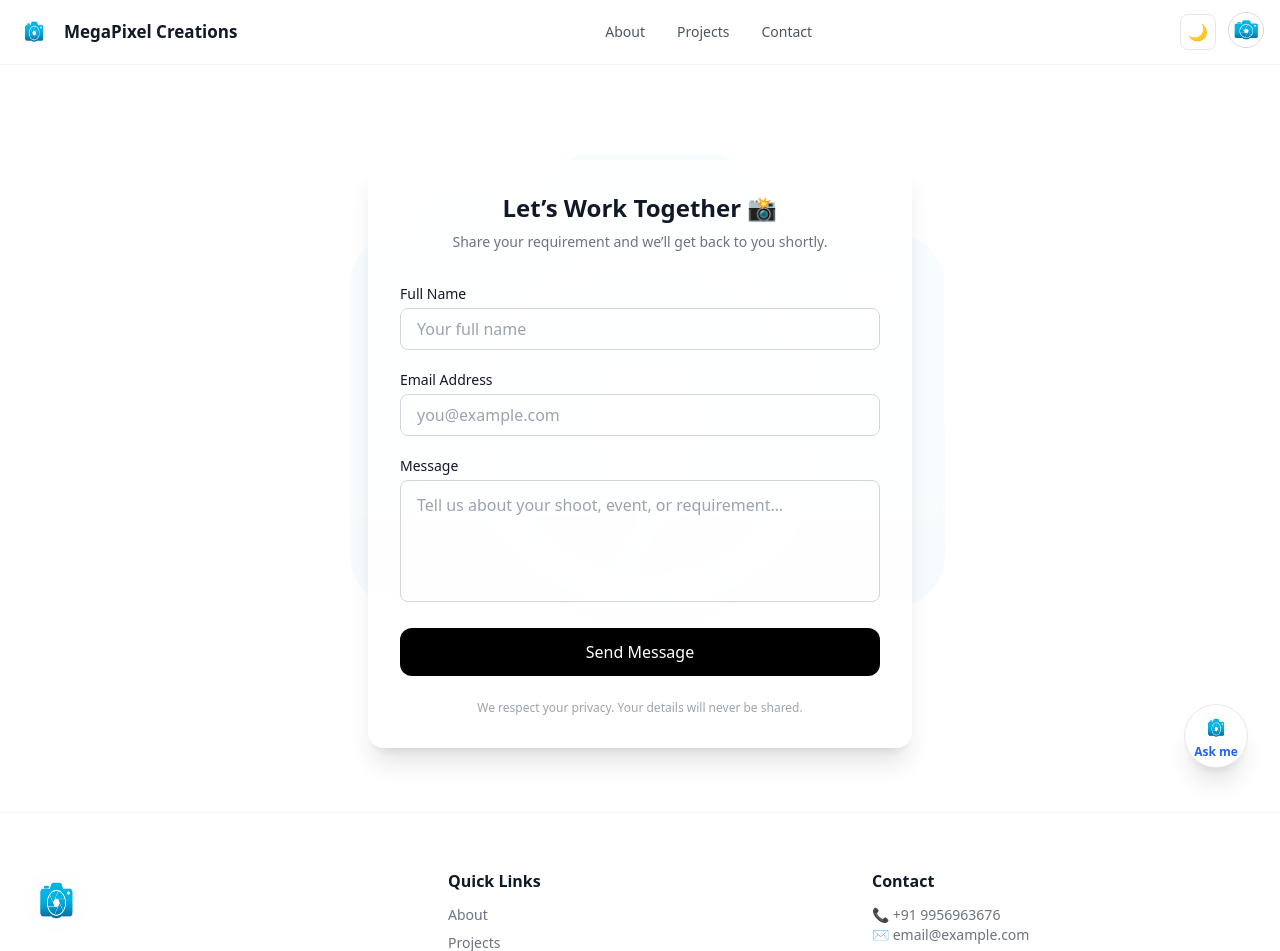
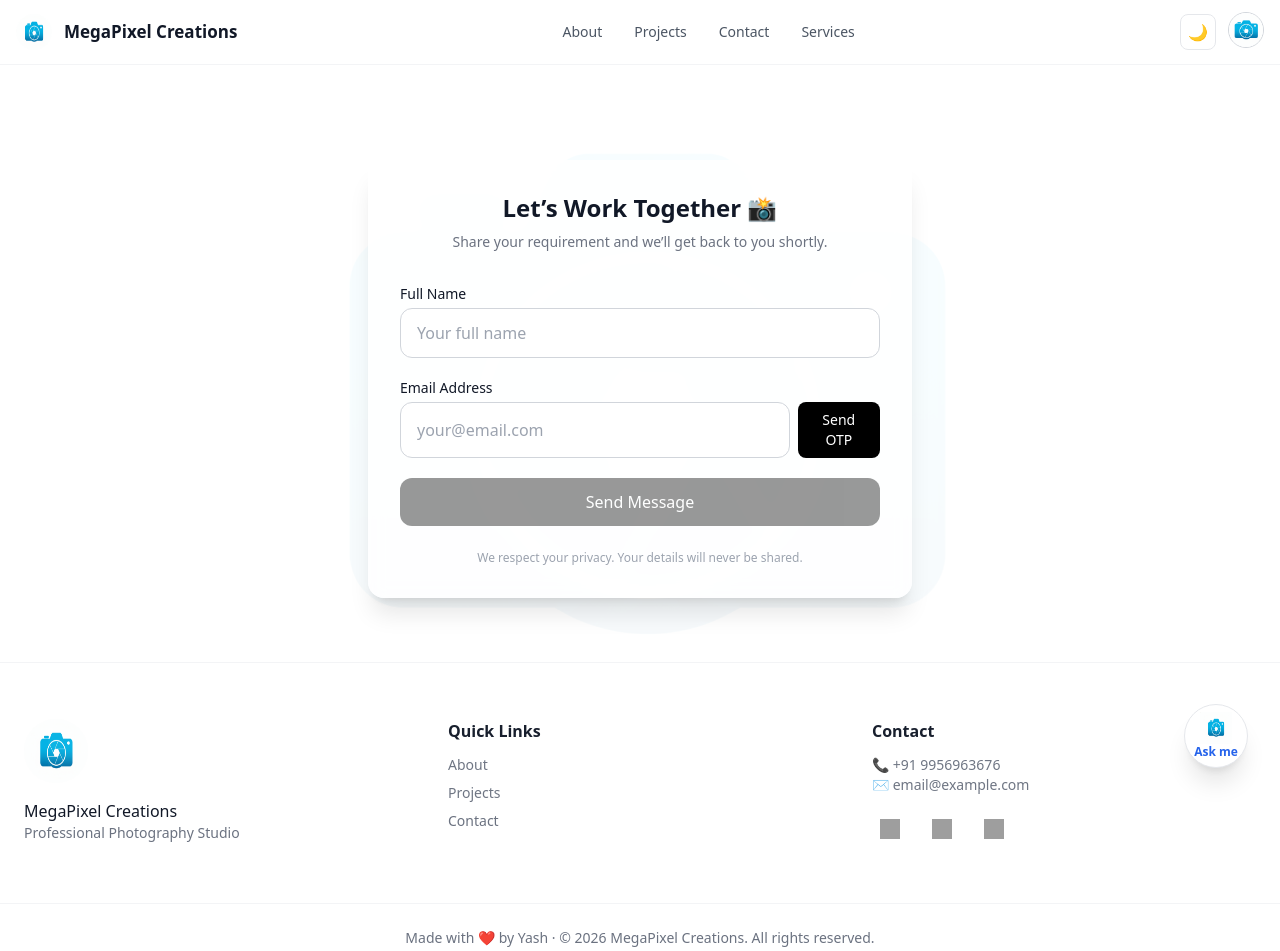
Before and after one commit to yashdotin/megapixel, a Django app: page /contact/ in a window 1280 px wide. Shown: the top 951 px of the page. Run offline with Django 5.2, Linux system fonts and the light colour scheme; some libraries are stand-ins or nearby versions; grey boxes are pictures that could not be loaded.

Commit message:
updated services and make messges as a valid user

```diff
--- a/megapixel/core/forms.py
+++ b/megapixel/core/forms.py
@@ -1,24 +1,26 @@
 from django import forms
 
 class ContactForm(forms.Form):
+
     name = forms.CharField(
-        max_length=100,
         widget=forms.TextInput(attrs={
-            'class': 'w-full px-4 py-2 rounded-lg border border-gray-300 dark:border-gray-700 bg-transparent focus:outline-none focus:ring-2 focus:ring-black dark:focus:ring-white',
-            'placeholder': 'Your full name'
+            "class": "w-full px-4 py-3 rounded-xl border border-gray-300 focus:ring-2 focus:ring-black outline-none",
+            "placeholder": "Your full name"
         })
     )
+
     email = forms.EmailField(
         widget=forms.EmailInput(attrs={
-            'class': 'w-full px-4 py-2 rounded-lg border border-gray-300 dark:border-gray-700 bg-transparent focus:outline-none focus:ring-2 focus:ring-black dark:focus:ring-white',
-            'placeholder': 'you@example.com'
+            "class": "w-full px-4 py-3 rounded-xl border border-gray-300 focus:ring-2 focus:ring-black outline-none",
+            "placeholder": "your@email.com"
         })
     )
+
     message = forms.CharField(
         widget=forms.Textarea(attrs={
-            'class': 'w-full px-4 py-3 rounded-lg border border-gray-300 dark:border-gray-700 bg-transparent focus:outline-none focus:ring-2 focus:ring-black dark:focus:ring-white resize-none',
-            'placeholder': 'Tell us about your shoot, event, or requirement…',
-            'rows': 4
+            "class": "w-full px-4 py-3 rounded-xl border border-gray-300 focus:ring-2 focus:ring-black outline-none",
+            "rows": 4,
+            "placeholder": "Tell us about your project..."
         })
     )
 
--- a/megapixel/core/urls.py
+++ b/megapixel/core/urls.py
@@ -1,6 +1,8 @@
 from django.urls import path
 from .views import home, about, projects, project_detail, contact
 from accounts.views import profile
+from . import views
+
 
 urlpatterns = [
     path('', home, name='home'),
@@ -9,4 +11,7 @@ urlpatterns = [
     path('projects/<int:pk>/', project_detail, name='project_detail'),
     path('contact/', contact, name='contact'),
     path('profile/', profile, name='profile'),
+    path('services/', views.services, name='services'),
+    path("send-otp/",views.send_otp),
+    path("verify-otp/",views.verify_otp),
 ]
--- a/megapixel/core/views.py
+++ b/megapixel/core/views.py
@@ -1,9 +1,13 @@
+from django.http import JsonResponse
 from django.shortcuts import render, get_object_or_404
 from django.contrib.auth.decorators import login_required
 from .models import Project
 from .forms import ContactForm
 from django.core.mail import send_mail
 from django.contrib.auth.models import User
+from .models import EmailOTP
+import random
+import json
 
 def home(request):
     return render(request, 'home.html')
@@ -23,41 +27,84 @@ def projects(request):
         'project_categories': Project.CATEGORY_CHOICES
     })
 
+def services(request):
+    return render(request, "services.html")
+
 def project_detail(request, pk):
     project = get_object_or_404(Project, pk=pk)
     return render(request, 'project_detail.html', {'project': project})
 
 
-def contact(request):
-    form = ContactForm(request.POST or None)
-    if form.is_valid():
-        send_mail(
-            subject=f"New message from {form.cleaned_data['name']}",
-            message=form.cleaned_data['message'],
-            from_email=form.cleaned_data['email'],
-            recipient_list=['your_email@gmail.com'],
-        )
-        return render(request, 'contact.html', {'form': ContactForm(), 'success': True})
 
-    return render(request, 'contact.html', {'form': form})
 
 def contact(request):
-    form = ContactForm(request.POST or None)
 
-    if form.is_valid():
-        admins = User.objects.filter(is_superuser=True).values_list('email', flat=True)
+    success = False
 
-        send_mail(
-            subject=f"New message from {form.cleaned_data['name']}",
-            message=form.cleaned_data['message'],
-            from_email=form.cleaned_data['email'],
-            recipient_list=list(admins),
-            fail_silently=False,
-        )
+    if request.method == "POST":
+        form = ContactForm(request.POST)
 
-        return render(request, 'contact.html', {
-            'form': ContactForm(),
-            'success': True
-        })
+        if form.is_valid():
 
-    return render(request, 'contact.html', {'form': form})
+            name = form.cleaned_data["name"]
+            email = form.cleaned_data["email"]
+            message = form.cleaned_data["message"]
+
+            send_mail(
+                subject=f"New contact from {name}",
+                message=message,
+                from_email=email,
+                recipient_list=["yourgmail@gmail.com"],
+            )
+
+            success = True
+            form = ContactForm()
+
+    else:
+        form = ContactForm()
+
+    return render(request, "contact.html", {
+        "form": form,
+        "success": success
+    })
+
+def send_otp(request):
+
+    if request.method != "POST":
+        return JsonResponse({"error": "Invalid request"}, status=400)
+
+    data = json.loads(request.body)
+    email = data.get("email")
+
+    if not email:
+        return JsonResponse({"error": "Email required"}, status=400)
+
+    otp = random.randint(100000, 999999)
+
+    EmailOTP.objects.create(
+        email=email,
+        otp=otp
+    )
+
+    send_mail(
+        "Your OTP Verification Code",
+        f"Your OTP is {otp}",
+        "yourgmail@gmail.com",
+        [email],
+    )
+
+    return JsonResponse({"status": "sent"})
+
+def verify_otp(request):
+
+    data = json.loads(request.body)
+
+    email = data.get("email")
+    otp = data.get("otp")
+
+    record = EmailOTP.objects.filter(email=email, otp=otp).last()
+
+    if record:
+        return JsonResponse({"status": "verified"})
+    else:
+        return JsonResponse({"status": "invalid"})
--- a/megapixel/requirements.txt
+++ b/megapixel/requirements.txt
@@ -11,3 +11,4 @@ tzdata
 setuptools
 cloudinary
 django-cloudinary-storage
+django-otp
--- a/megapixel/templates/base.html
+++ b/megapixel/templates/base.html
@@ -5,6 +5,7 @@
 
     <meta charset="UTF-8">
     <link rel="icon" type="image/png" href="/static/camera.png">
+    <link rel="stylesheet" href="{% static 'css/style.css' %}">
     <title>MegaPixel Creations</title>
 
     <meta name="viewport" content="width=device-width, initial-scale=1">
@@ -52,6 +53,7 @@
       <a href="/about/" class="hover:text-black dark:hover:text-white">About</a>
       <a href="/projects/" class="hover:text-black dark:hover:text-white">Projects</a>
       <a href="/contact/" class="hover:text-black dark:hover:text-white">Contact</a>
+      <a class="nav-link" href="{% url 'services' %}">Services</a>
     </div>
 
     <!-- Right -->
@@ -251,6 +253,70 @@
   });
 </script>
 
+<script>
 
+function sendOTP(){
+
+const email = document.getElementById("id_email").value
+
+fetch("/send-otp/",{
+method:"POST",
+headers:{
+"Content-Type":"application/json",
+"X-CSRFToken":"{{ csrf_token }}"
+},
+body:JSON.stringify({email: email})
+})
+.then(res=>res.json())
+.then(data=>{
+
+if(data.status==="sent"){
+alert("OTP sent to your email")
+document.getElementById("otp-section").classList.remove("hidden")
+}
+
+})
+
+}
+
+function verifyOTP(){
+
+const email=document.querySelector("input[name=email]").value
+const otp=document.getElementById("otp").value
+
+fetch("/verify-otp/",{
+method:"POST",
+headers:{
+"Content-Type":"application/json",
+"X-CSRFToken":"{{ csrf_token }}"
+},
+body:JSON.stringify({
+email:email,
+otp:otp
+})
+})
+.then(res=>res.json())
+.then(data=>{
+
+if(data.status==="verified"){
+
+alert("Email verified")
+
+document.getElementById("message-section").classList.remove("hidden")
+
+document.getElementById("submitBtn").disabled=false
+document.getElementById("submitBtn").classList.remove("opacity-40")
+
+}else{
+
+alert("Invalid OTP")
+
+}
+
+})
+
+}
+
+</script>
 </body>
 </html>
--- a/megapixel/templates/contact.html
+++ b/megapixel/templates/contact.html
@@ -19,7 +19,7 @@
       </p>
     {% endif %}
 
-    <form method="post" class="space-y-5">
+    <form method="post" class="space-y-5" id="contactForm">
 {% csrf_token %}
 
 <div>
@@ -29,18 +29,49 @@
 
 <div>
 <label class="block text-sm mb-1">Email Address</label>
+
+<div class="flex gap-2">
 {{ form.email }}
+
+<button type="button"
+onclick="sendOTP()"
+class="px-4 py-2 bg-black text-white rounded-lg text-sm">
+Send OTP
+</button>
 </div>
 
-      <div>
+</div>
+
+<div id="otp-section" class="hidden">
+<label class="block text-sm mb-1">Enter OTP</label>
+
+<div class="flex gap-2">
+<input
+id="otp"
+type="text"
+placeholder="Enter OTP"
+class="w-full px-4 py-2 rounded-lg border dark:bg-[#1c1c1c]">
+
+<button type="button"
+onclick="verifyOTP()"
+class="px-4 py-2 bg-green-600 text-white rounded-lg text-sm">
+Verify
+</button>
+</div>
+</div>
+
+<div id="message-section" class="hidden">
 <label class="block text-sm mb-1">Message</label>
 {{ form.message }}
 </div>
 
 <button
-        class="w-full py-3 rounded-xl bg-black text-white font-medium hover:opacity-90 transition">
+id="submitBtn"
+disabled
+class="w-full py-3 rounded-xl bg-black text-white font-medium opacity-40">
 Send Message
 </button>
+
 </form>
 
     <p class="text-xs text-gray-400 text-center mt-6">
```
Also changed, not shown: megapixel/core/models.py (+12 -0 lines), megapixel/megapixel/settings.py (+7 -0 lines), megapixel/static/css/style.css (added, +31 -0 lines), megapixel/templates/services.html (added, +31 -0 lines), megapixel/core/migrations/0006_contactmessage.py (added), megapixel/core/migrations/0007_emailotp.py (added). Lines whose indentation alone changed are shown as unchanged.
